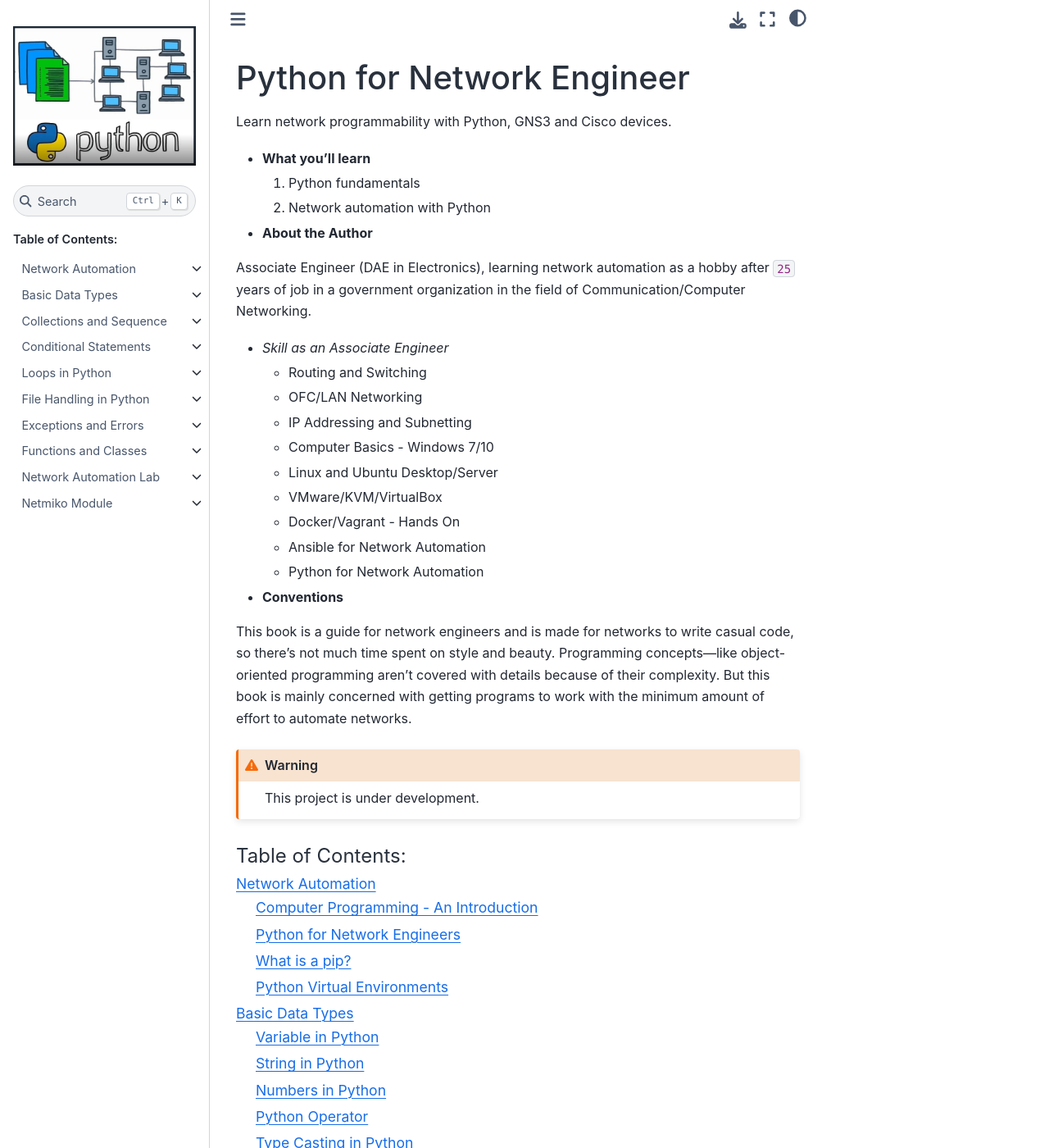
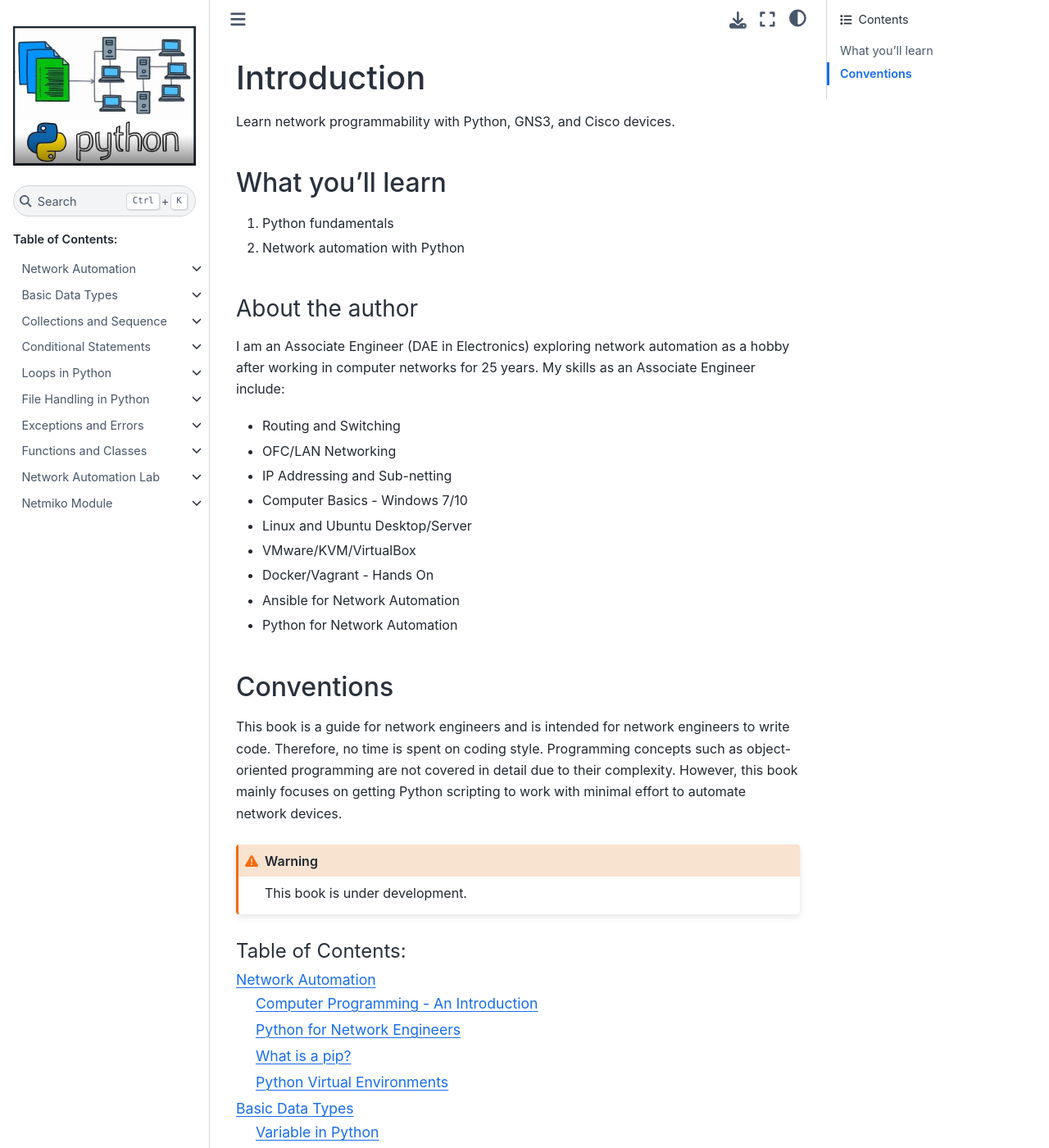
Before and after one commit to sydasif/python-book, a Sphinx documentation site: the page built from docs/source/index.md, in a window 1280 px wide and 1400 px high. Shown: the whole window at 82% size. Built offline with Sphinx 7.4.7 and the Sphinx Book theme 1.1.4, drawn with Linux system fonts in a browser that asks for light colours; some of the changed text lies outside the part shown.

Commit message:
Update main index

````diff
--- a/docs/source/conf.py
+++ b/docs/source/conf.py
@@ -17,12 +17,12 @@
 
 # -- Project information -----------------------------------------------------
 
-project = 'Python for Network Engineer\'s'
-copyright = '2022, Syed Asif'
-author = 'Syed Asif'
+project = "Python for Network Engineer's"
+copyright = "2024, Syed Asif"
+author = "Syed Asif"
 
 # The full version, including alpha/beta/rc tags
-release = '1.0'
+release = "1.0"
 
 
 # -- General configuration ---------------------------------------------------
@@ -32,12 +32,12 @@ release = '1.0'
 # ones.
 extensions = [
     "myst_parser",
-    #"myst_nb",
-    "sphinx.ext.autosectionlabel"
+    # "myst_nb",
+    "sphinx.ext.autosectionlabel",
 ]
 
 # Add any paths that contain templates here, relative to this directory.
-templates_path = ['_templates']
+templates_path = ["_templates"]
 
 # List of patterns, relative to source directory, that match files and
 # directories to ignore when looking for source files.
@@ -60,4 +60,4 @@ html_title = "Python for Network Engineer"
 # Add any paths that contain custom static files (such as style sheets) here,
 # relative to this directory. They are copied after the builtin static files,
 # so a file named "default.css" will overwrite the builtin "default.css".
-html_static_path = ['_static']
+html_static_path = ["_static"]
--- a/docs/source/index.md
+++ b/docs/source/index.md
@@ -1,37 +1,32 @@
-# Python for Network Engineer
+# Introduction
 
-Learn network programmability with Python, GNS3 and Cisco devices.
+Learn network programmability with Python, GNS3, and Cisco devices.
 
-- **What you'll learn**
+## What you’ll learn
 
-  1. Python fundamentals
-  2. Network automation with Python
+1. Python fundamentals
+2. Network automation with Python
 
-- **About the Author**
+### About the author
 
-Associate Engineer (DAE in Electronics), learning network automation as a hobby after `25` years of job in a government
-organization in the field of Communication/Computer Networking.
+I am an Associate Engineer (DAE in Electronics) exploring network automation as a hobby after  working in computer networks for 25 years. My skills as an Associate Engineer include:
 
-- *Skill as an Associate Engineer*
-  - Routing and Switching
-  - OFC/LAN Networking
-  - IP Addressing and Subnetting
-  - Computer Basics - Windows 7/10
-  - Linux and Ubuntu Desktop/Server
-  - VMware/KVM/VirtualBox
-  - Docker/Vagrant - Hands On
-  - Ansible for Network Automation
-  - Python for Network Automation
+- Routing and Switching
+- OFC/LAN Networking
+- IP Addressing and Sub-netting
+- Computer Basics - Windows 7/10
+- Linux and Ubuntu Desktop/Server
+- VMware/KVM/VirtualBox
+- Docker/Vagrant - Hands On
+- Ansible for Network Automation
+- Python for Network Automation
 
-- **Conventions**
+## Conventions
 
-This book is a guide for network engineers and is made for networks to write casual code, so there’s not much time spent
-on style and beauty. Programming concepts—like object-oriented programming aren’t covered with details because of their
-complexity. But this book is mainly concerned with getting programs to work with the minimum amount of effort to
-automate networks.
+This book is a guide for network engineers and is intended for network engineers to write code. Therefore, no time is spent on coding style. Programming concepts such as object-oriented programming are not covered in detail due to their complexity. However, this book mainly focuses on getting Python scripting to work with minimal effort to automate network devices.
 
 ```{warning}
-This project is under development.
+This book is under development.
 ```
 
 ```{toctree}
````
